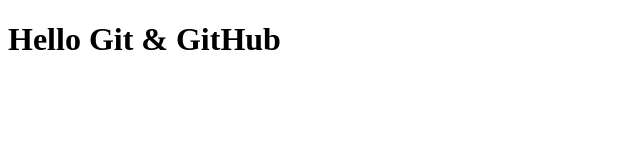
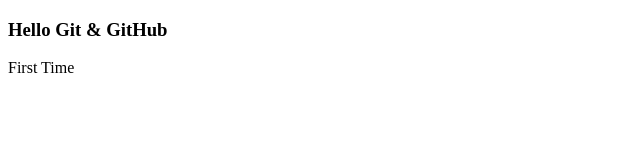
Before and after one commit to Pramit-Roy/RHMS2project, a plain HTML site: page index.html in a window 1280 px wide. Shown: the whole page, without its empty margins (0-640 px from the left). Drawn offline with Linux system fonts and the light colour scheme.

Commit message:
indec.html 1.1

```diff
--- a/index.html
+++ b/index.html
@@ -6,6 +6,7 @@
     <title>Document</title>
 </head>
 <body>
-    <h1>Hello Git & GitHub</h1>
+    <h3>Hello Git & GitHub</h3>
+    <p>First Time</p>
 </body>
 </html>
```
